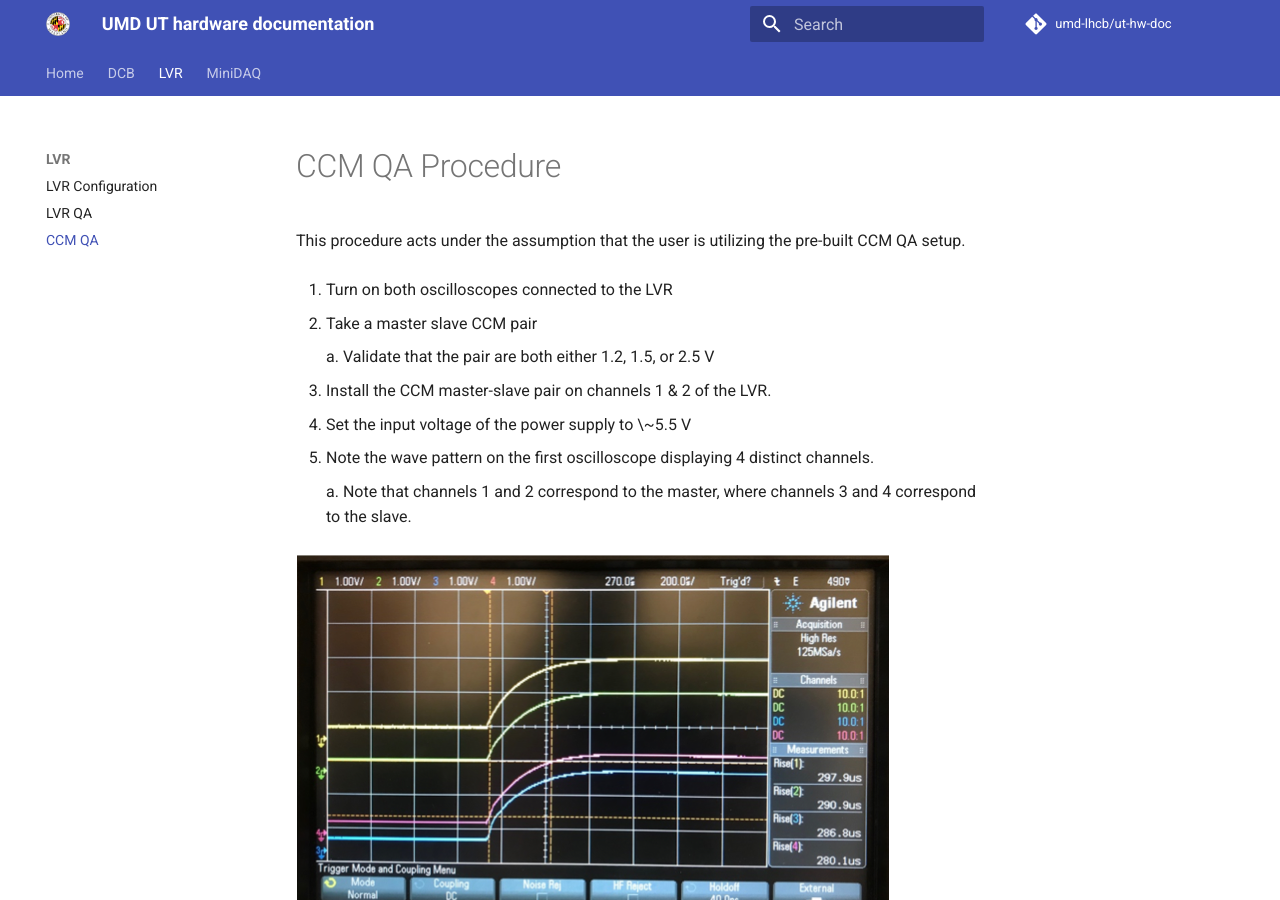
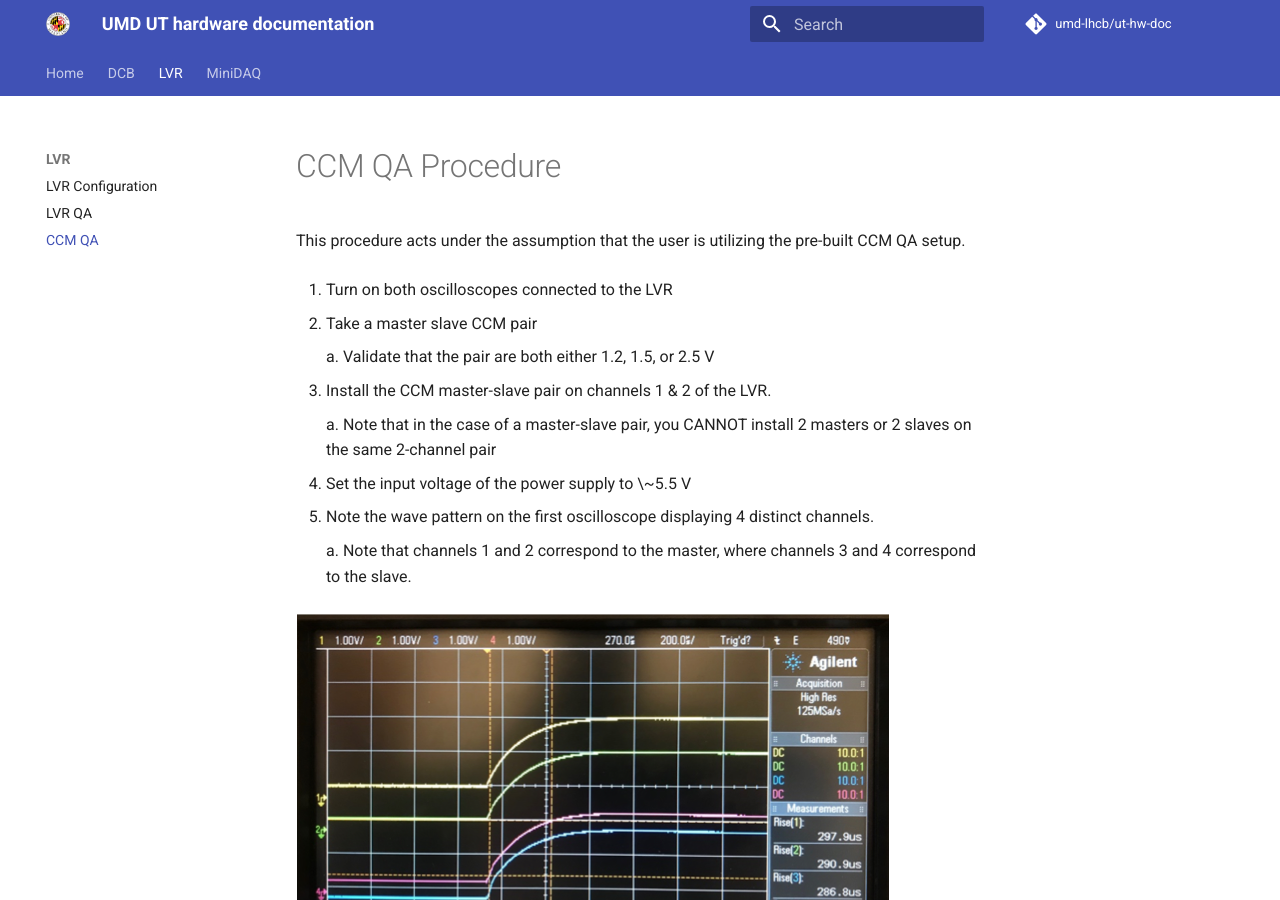
Before and after one commit to umd-lhcb/ut-hw-doc, an MkDocs documentation site: the page built from docs/lvr/ccmqa.md, in a window 1280 px wide and 900 px high. Built offline with MkDocs 1.6.1 and Material for MkDocs 9.7.7, drawn with Linux system fonts in a browser that asks for light colours; comment, search, counter and statistics services are not loaded.

Commit message:
Update ccmqa.md

```diff
--- a/docs/lvr/ccmqa.md
+++ b/docs/lvr/ccmqa.md
@@ -12,6 +12,9 @@ pre-built CCM QA setup.
 
 3.  Install the CCM master-slave pair on channels 1 & 2 of the LVR.
 
+    a. Note that in the case of a master-slave pair, you CANNOT install 2 masters or 2 slaves
+    on the same 2-channel pair
+
 4.  Set the input voltage of the power supply to \~5.5 V
 
 5.  Note the wave pattern on the first oscilloscope displaying 4
@@ -21,6 +24,7 @@ pre-built CCM QA setup.
         channels 3 and 4 correspond to the slave.
 
 ![](ccmqa1.png)
+
 The waveform displayed should be a smooth curve as shown in the figure above.
 
 7.  Locate the variable resistor on the master CCM, and note the voltage
```
